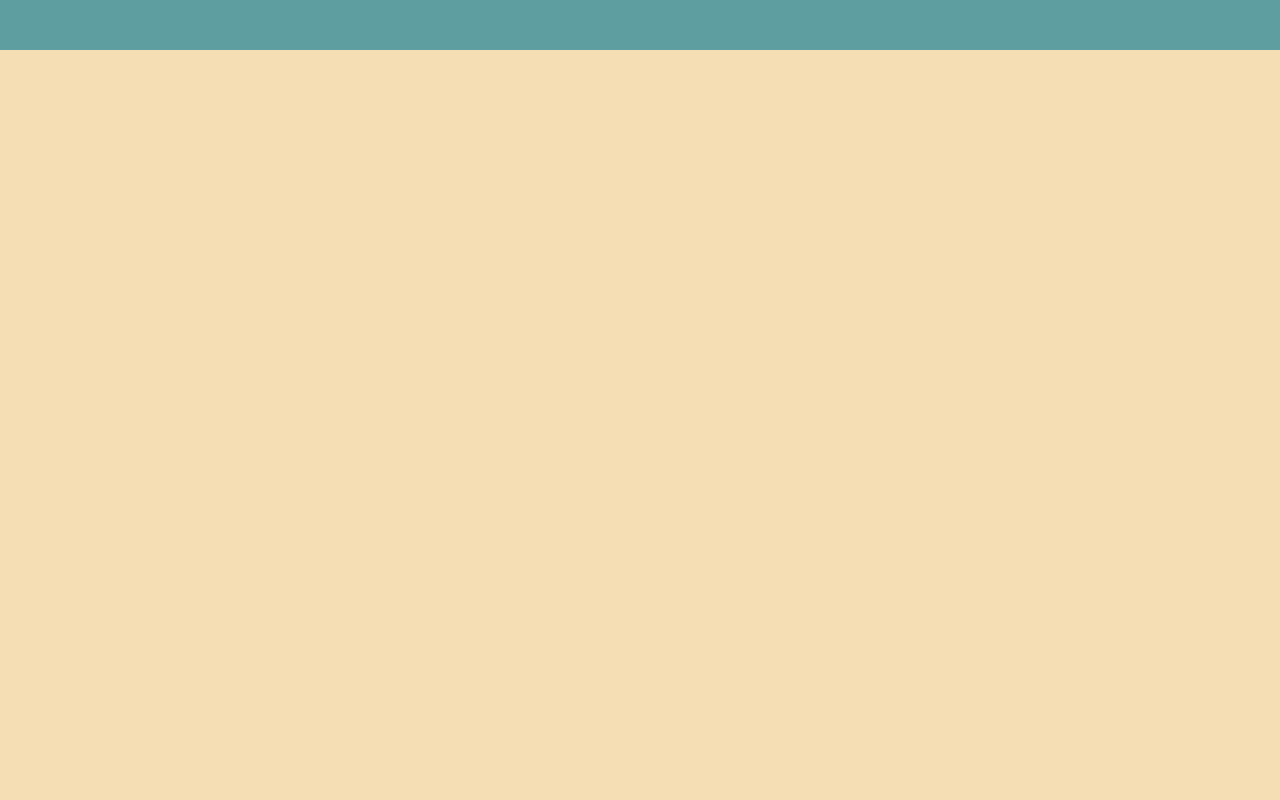
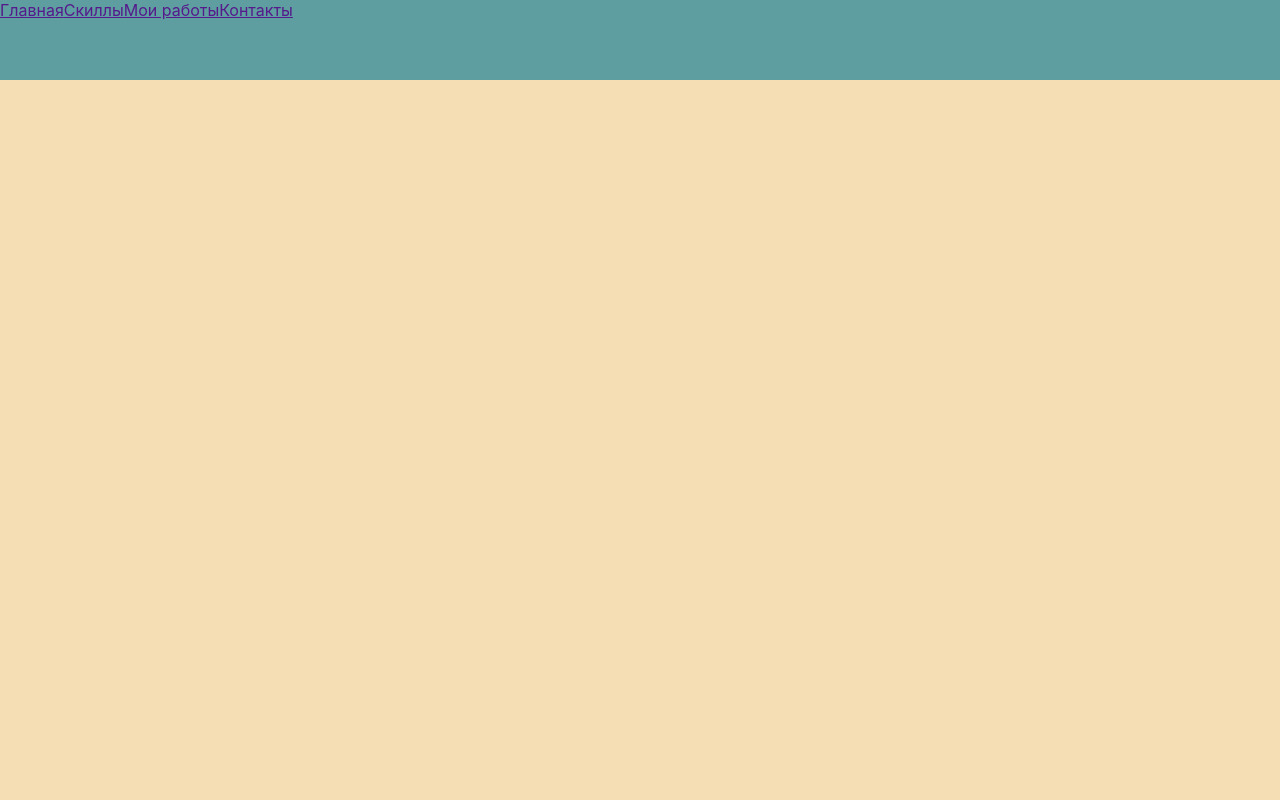
Before and after one commit to VadimWeb/Portfolio, a React (Create React App) app: page / in a window 1280 px wide. Shown: the top 800 px of the page. Built offline with nearby package versions, Linux system fonts and the light colour scheme.

Commit message:
add Link in Header

```diff
--- a/src/Contacts.js
+++ b/src/Contacts.js
@@ -3,7 +3,7 @@ import style from './Contacts.module.css'
 
 function Contacts() {
     return (
-        <div className={style.сontacts}>
+        <div className={style.contacts}>
         </div>
     );
 }
--- a/src/Header.js
+++ b/src/Header.js
@@ -4,6 +4,12 @@ import style from './Header.module.css'
 function Header() {
     return (
         <div className={style.header}>
+            <div className="nav">
+                <a href="" className="link">Главная</a>
+                <a href="" className="link">Скиллы</a>
+                <a href="" className="link">Мои работы</a>
+                <a href="" className="link">Контакты</a>
+            </div>
         </div>
     );
 }
--- a/src/Header.module.css
+++ b/src/Header.module.css
@@ -1,4 +1,4 @@
 .header {
-    height: 50px;
+    height: 80px;
     background-color: cadetblue;
 }
```
